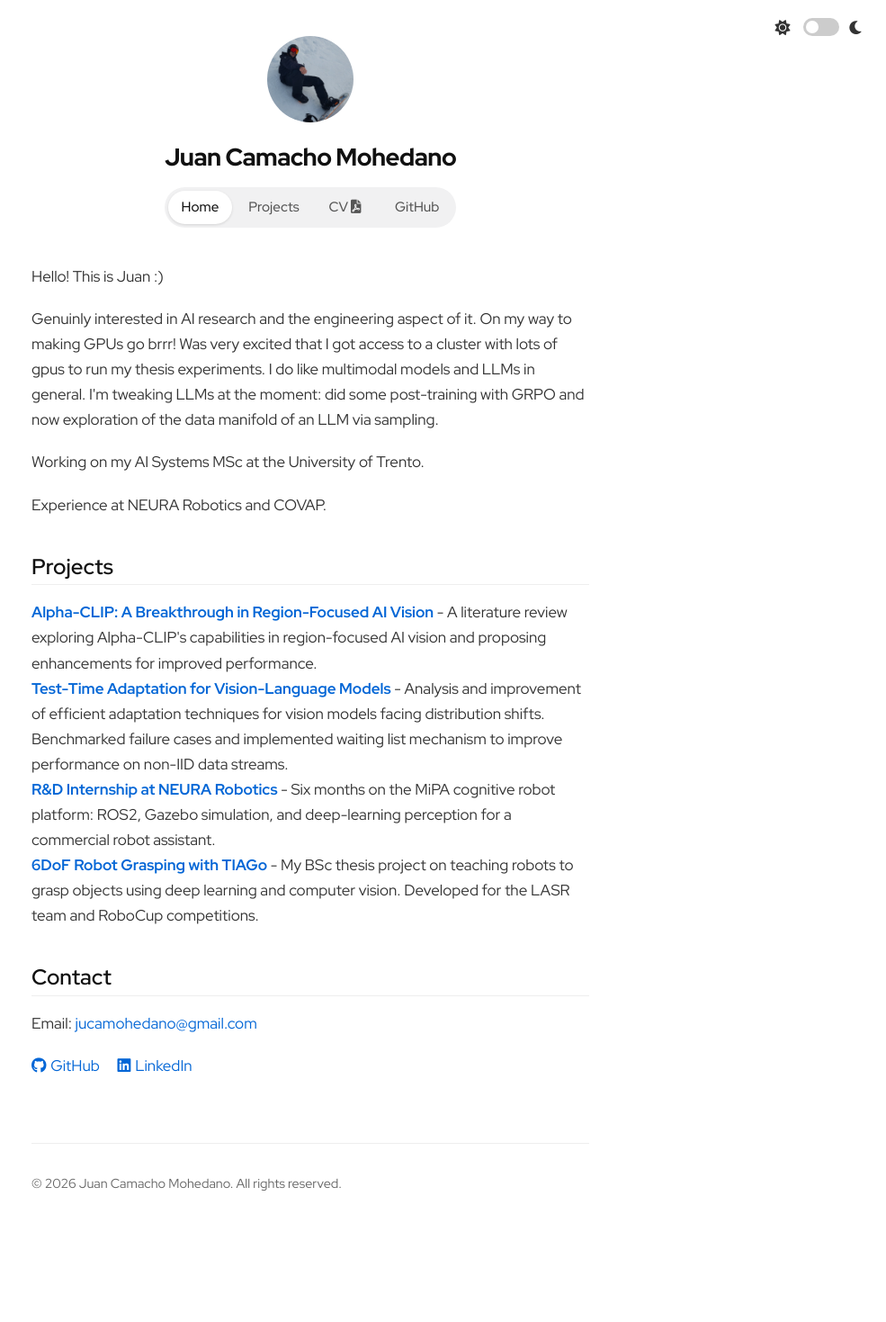
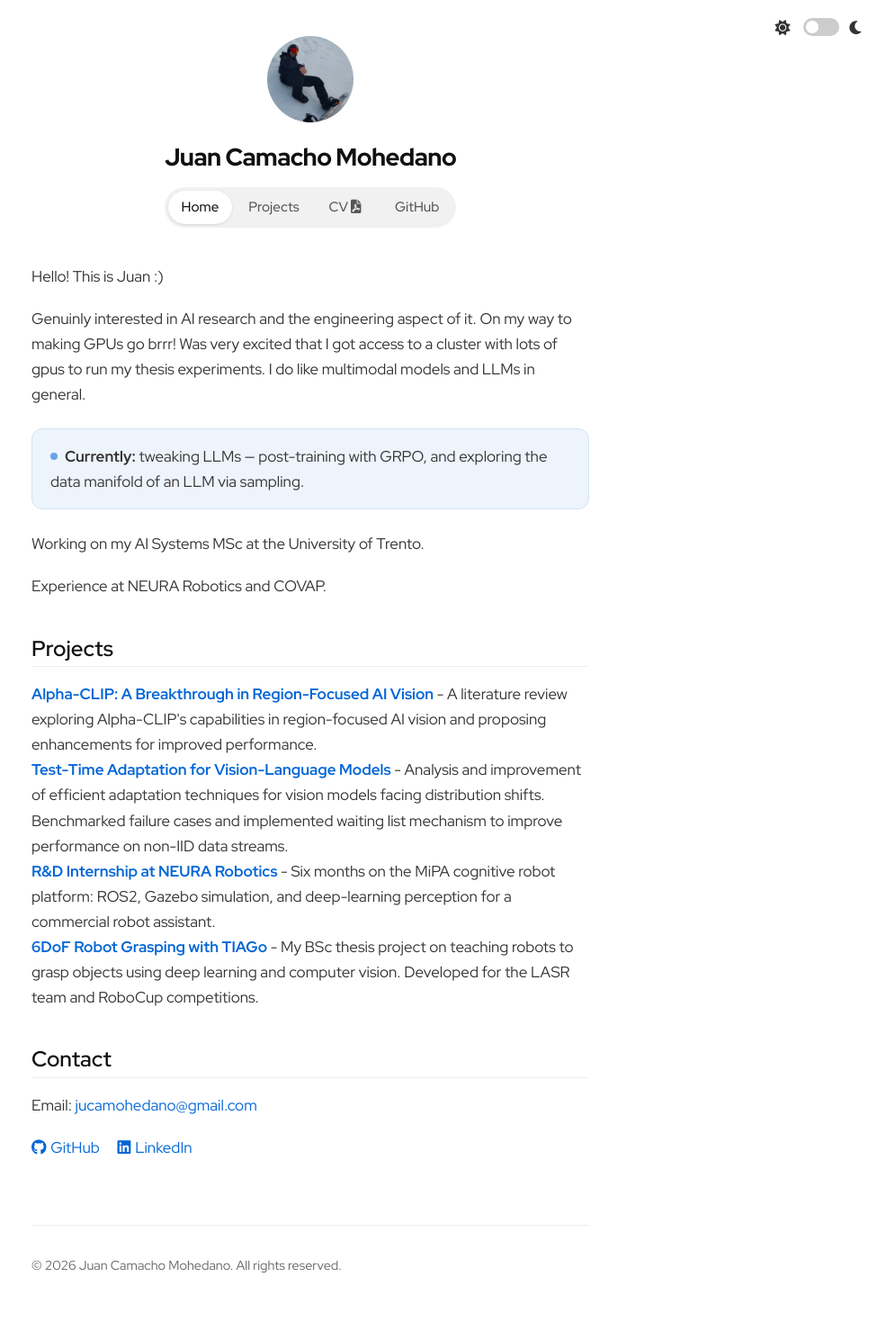
Before and after one commit to jucamohedano/jucamohedano.github.io, a Jekyll site: the page built from index.md, in a window 1280 px wide. Shown: the whole page at 90% size, without its empty margins (295-1280 px from the left). Built offline with Jekyll 4.4.1, drawn with Linux system fonts in a browser that asks for light colours; before the commit the page ends 1378 px from its top, so only the background shows below that.

Commit message:
Add pulsing "Currently" callout to homepage bio
Co-Authored-By: Claude Fable 5 <noreply@anthropic.com>

```diff
--- a/css/styles.css
+++ b/css/styles.css
@@ -15,6 +15,9 @@
     --pill-track-bg: #f1f1f2;
     --pill-active-bg: #ffffff;
     --pill-shadow: 0 1px 3px rgba(0, 0, 0, 0.12);
+    --accent: #0366d6;
+    --callout-bg: #eef4fc;
+    --callout-border: #d3e3f8;
 }
 
 /* Dark Theme */
@@ -33,6 +36,9 @@
     --pill-track-bg: #242428;
     --pill-active-bg: #38383e;
     --pill-shadow: 0 1px 3px rgba(0, 0, 0, 0.5);
+    --accent: #58a6ff;
+    --callout-bg: #14212f;
+    --callout-border: #24405e;
 }
 
 /* Reset */
@@ -174,6 +180,45 @@ section {
 /* Bio Section */
 .bio {
     margin-bottom: 2.5rem;
+}
+
+/* "Currently" callout */
+.now-box {
+    background-color: var(--callout-bg);
+    border: 1px solid var(--callout-border);
+    border-radius: 12px;
+    padding: 1rem 1.25rem;
+    margin: 1.5rem 0;
+}
+
+.now-box p {
+    margin: 0;
+}
+
+.pulse-dot {
+    display: inline-block;
+    width: 8px;
+    height: 8px;
+    border-radius: 50%;
+    background-color: var(--accent);
+    margin-right: 0.5rem;
+    vertical-align: 2px;
+    animation: pulse 2s ease-in-out infinite;
+}
+
+@keyframes pulse {
+    0%, 100% { opacity: 1; }
+    50% { opacity: 0.35; }
+}
+
+@media (prefers-reduced-motion: reduce) {
+    .pulse-dot {
+        animation: none;
+    }
+
+    .fade-in {
+        animation: none;
+    }
 }
 
 /* Theme Switcher */
--- a/index.md
+++ b/index.md
@@ -11,8 +11,10 @@ layout: default
         On my way to making GPUs go brrr!
         Was very excited that I got access to a cluster with lots of gpus to run my thesis experiments.
         I do like multimodal models and LLMs in general.
-        I'm tweaking LLMs at the moment: did some post-training with GRPO and now exploration of the data manifold of an LLM via sampling.
     </p>
+    <div class="now-box">
+        <p><span class="pulse-dot" aria-hidden="true"></span><strong>Currently:</strong> tweaking LLMs — post-training with GRPO, and exploring the data manifold of an LLM via sampling.</p>
+    </div>
     <p>
         Working on my AI Systems MSc at the University of Trento.
     </p>
```
